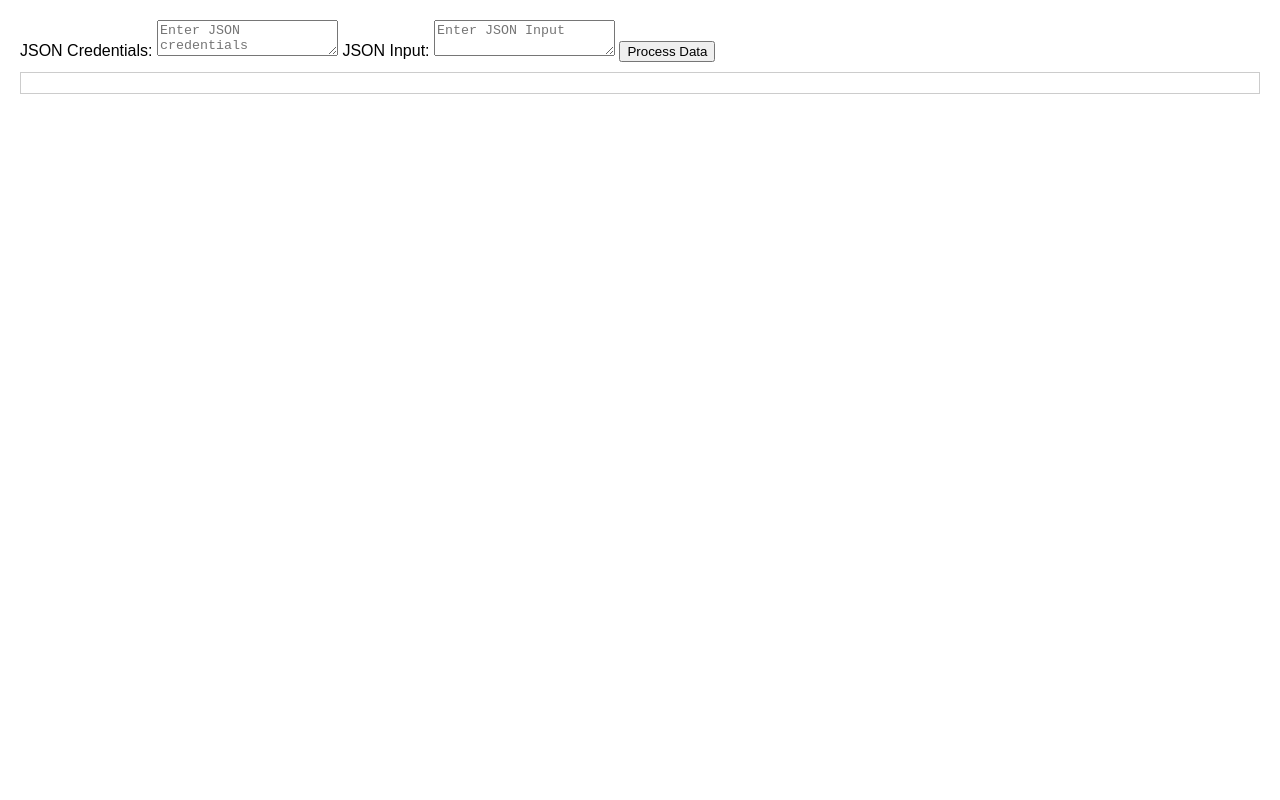
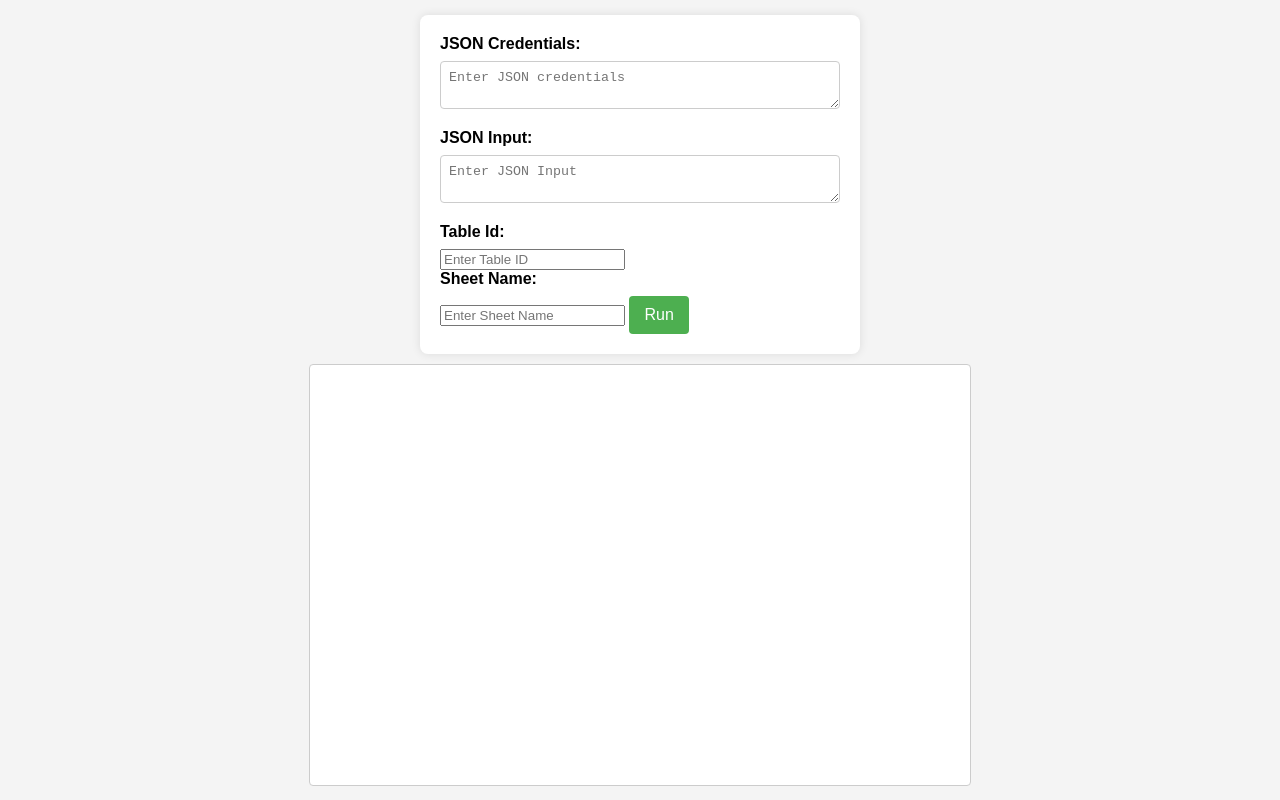
Before and after one commit to Jacute/ozon_parser_puppeteer, a website: page app/views/index.html in a window 1280 px wide. Drawn offline with Linux system fonts and the light colour scheme; files that its build step writes are made by us from their sources; no server answers; files whose address does not match are found by name.

Commit message:
html css

```diff
--- a/app/public/css/style.css
+++ b/app/public/css/style.css
@@ -1,17 +1,68 @@
-#form { background: rgba(0, 0, 0, 0.15); padding: 0.25rem; position: fixed; bottom: 0; left: 0; right: 0; display: flex; height: 3rem; box-sizing: border-box; backdrop-filter: blur(10px); }
-#input { border: none; padding: 0 1rem; flex-grow: 1; border-radius: 2rem; margin: 0.25rem; }
-#input:focus { outline: none; }
-#form > button { background: #333; border: none; padding: 0 1rem; margin: 0.25rem; border-radius: 3px; outline: none; color: #fff; }
+body {
+  font-family: Arial, sans-serif;
+  background-color: #f4f4f4;
+  margin: 0;
+  padding: 0;
+  display: flex;
+  justify-content: center;
+  align-items: center;
+  height: 100vh;
+}
 
-body {
-    font-family: Arial, sans-serif;
-    margin: 20px;
-  }
+form {
+  background-color: #fff;
+  padding: 20px;
+  border-radius: 8px;
+  box-shadow: 0 0 10px rgba(0, 0, 0, 0.1);
+  max-width: 400px;
+  width: 100%;
+}
+
+label {
+  display: block;
+  margin-bottom: 8px;
+  font-weight: bold;
+}
+
+textarea {
+  width: 100%;
+  padding: 8px;
+  margin-bottom: 16px;
+  border: 1px solid #ccc;
+  border-radius: 4px;
+  box-sizing: border-box;
+  resize: vertical;
+}
+
+button {
+  background-color: #4daf50;
+  color: #fff;
+  padding: 10px 15px;
+  border: none;
+  border-radius: 4px;
+  cursor: pointer;
+  font-size: 16px;
+  transition: background-color 0.3s;
+}
+
+button:hover {
+  background-color: #45a049;
+}
 
 #messages {
-border: 1px solid #ccc;
-padding: 10px;
-margin-top: 10px;
-max-height: 200px;
-overflow-y: auto;
+  padding: 10px;
+  padding-top: 10px;
+  border: 1px solid #ccc;
+  border-radius: 4px;
+  background-color: #fff;
+  margin-top: 10px;
+  height: 50vh;
+  width: 50vw;
+  overflow: auto;
 }
+
+.container {
+  display: flex;
+  flex-direction: column;
+  align-items: center;
+}
--- a/app/views/index.html
+++ b/app/views/index.html
@@ -7,6 +7,7 @@
   <link rel="stylesheet" href="css/style.css">
 </head>
 <body>
+  <div class="container">
     <form id="dataForm">
       <label for="credentialsInput">JSON Credentials:</label>
       <textarea  id="credentialsInput" name="credentialsInput" placeholder="Enter JSON credentials"></textarea>
@@ -14,10 +15,19 @@
       <label for="textInput">JSON Input:</label>
       <textarea id="textInput" name="textInput" placeholder="Enter JSON Input"></textarea>
 
-    <button type="submit">Process Data</button>
+      <label for="tableId">Table Id:</label>
+      <input id="tableId" name="tableId" placeholder="Enter Table ID">
+
+      <label for="sheetName">Sheet Name:</label>
+      <input id="sheetName" name="tableId" placeholder="Enter Sheet Name">
+
+      <button type="submit">Run</button>
     </form>
 
-  <div id="messages"></div>
+    <div id="messages">
+
+    </div>
+  </div>
 
   <script src="js/socket.io.min.js"></script>
   <script src="js/main.js"></script>
```
Lines whose indentation alone changed are shown as unchanged.
